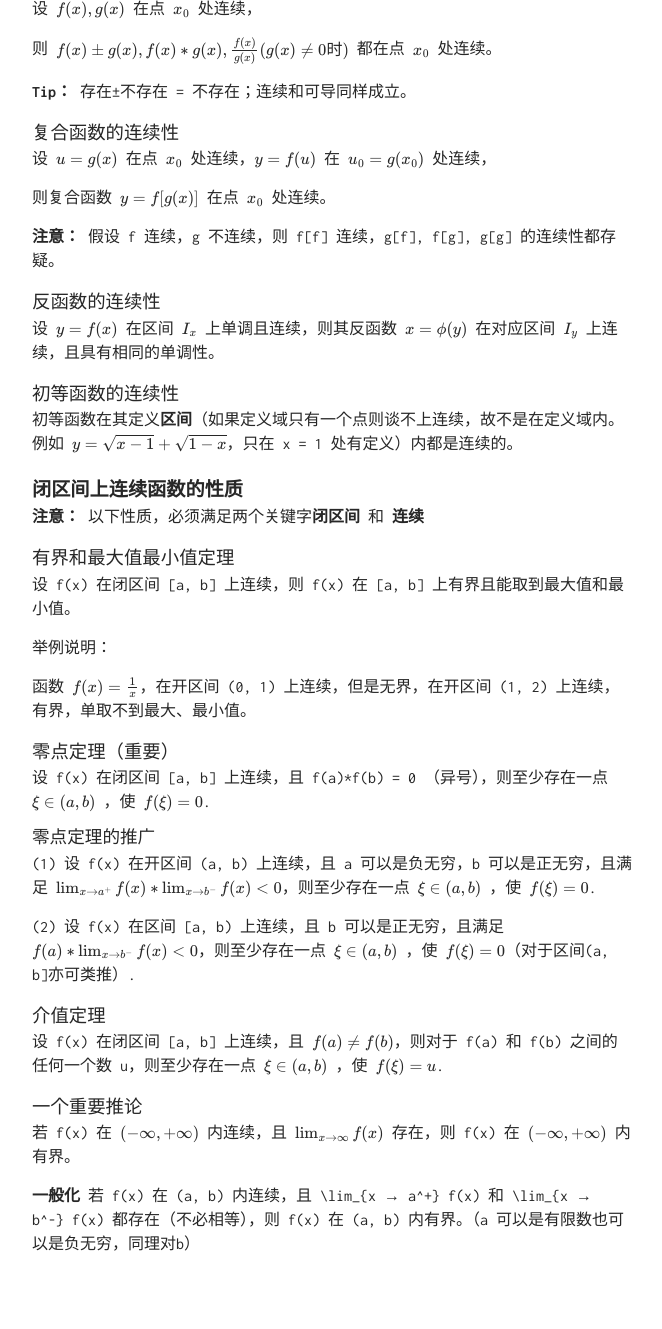
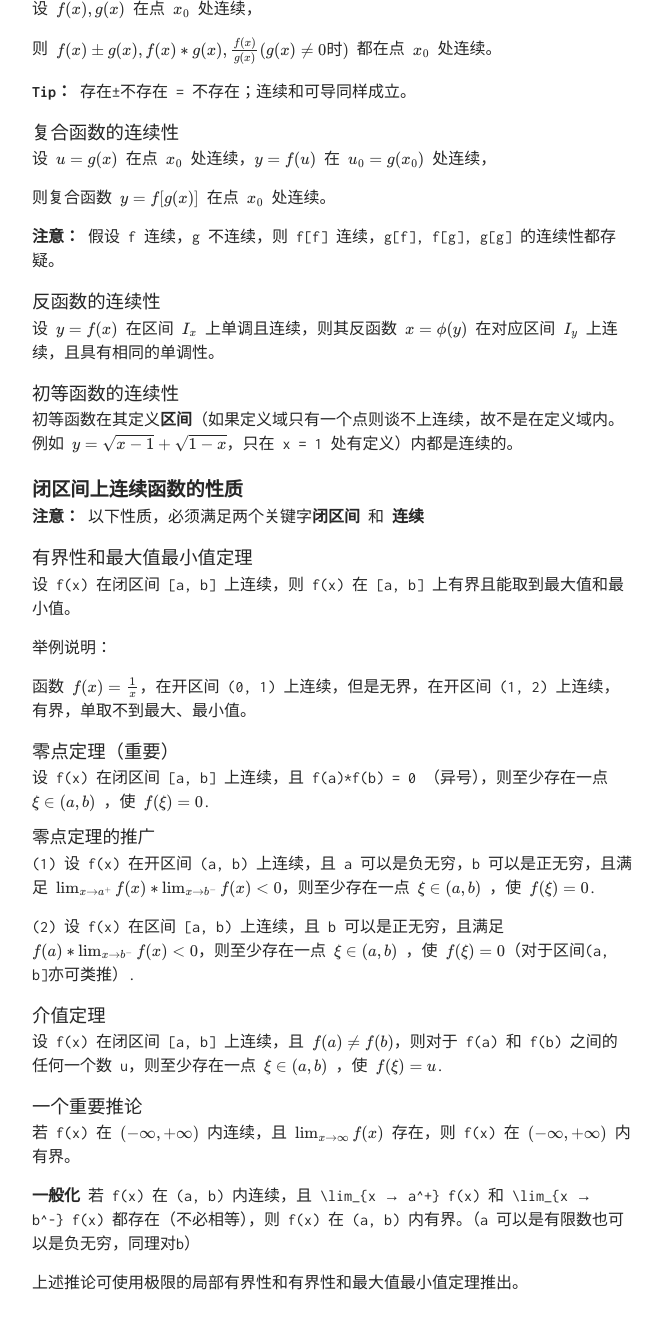
Before and after one commit to TobiahShaw/TobiahShaw.github.io, a Jekyll site: the page built from _posts/2019-09-18-Unavoidable-of-Mathematics-—-continuity-of-function.md, in a window 1280 px wide and 1400 px high, scrolled down 1525 px. Shown: the top 1329 px of the window, without its empty margins (308-970 px from the left). Built offline with Jekyll 4.4.1, drawn with Linux system fonts in a browser that asks for light colours; our own code applies the rules of GitHub Pages for plain Markdown files; formulas are drawn with MathJax 3.

Commit message:
add supplement;

```diff
--- a/_posts/2019-09-18-Unavoidable-of-Mathematics-—-continuity-of-function.md
+++ b/_posts/2019-09-18-Unavoidable-of-Mathematics-—-continuity-of-function.md
@@ -88,7 +88,7 @@ $$ \lim_{x → x_0} f(x) = f(x_0) $$
 
 **注意：** 以下性质，必须满足两个关键字**闭区间** 和 **连续**
 
-### 有界和最大值最小值定理
+### 有界性和最大值最小值定理
 
 设 f(x) 在闭区间 [a, b] 上连续，则 f(x) 在 [a, b] 上有界且能取到最大值和最小值。
 
@@ -115,3 +115,5 @@ $$ \lim_{x → x_0} f(x) = f(x_0) $$
 若 f(x) 在 $ (-\infty, +\infty) $ 内连续，且 $ \lim_{x → \infty}f(x) $ 存在，则 f(x) 在 $ (-\infty, +\infty) $ 内有界。
 
 **一般化** 若 f(x) 在 (a, b) 内连续，且 \lim_{x → a^+} f(x) 和 \lim_{x → b^-} f(x) 都存在（不必相等），则 f(x) 在 (a, b) 内有界。（a 可以是有限数也可以是负无穷，同理对b）
+
+上述推论可使用极限的局部有界性和有界性和最大值最小值定理推出。
```
